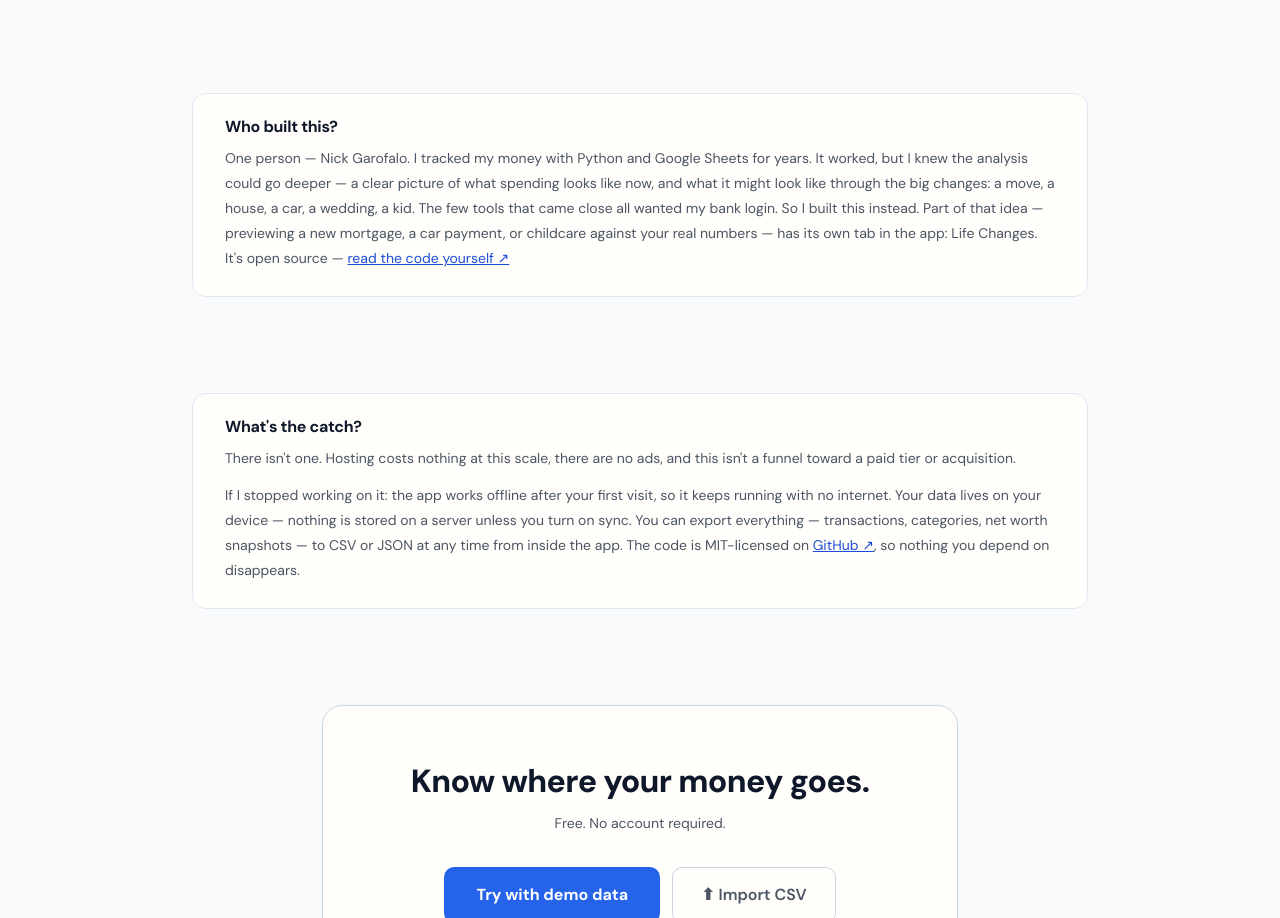
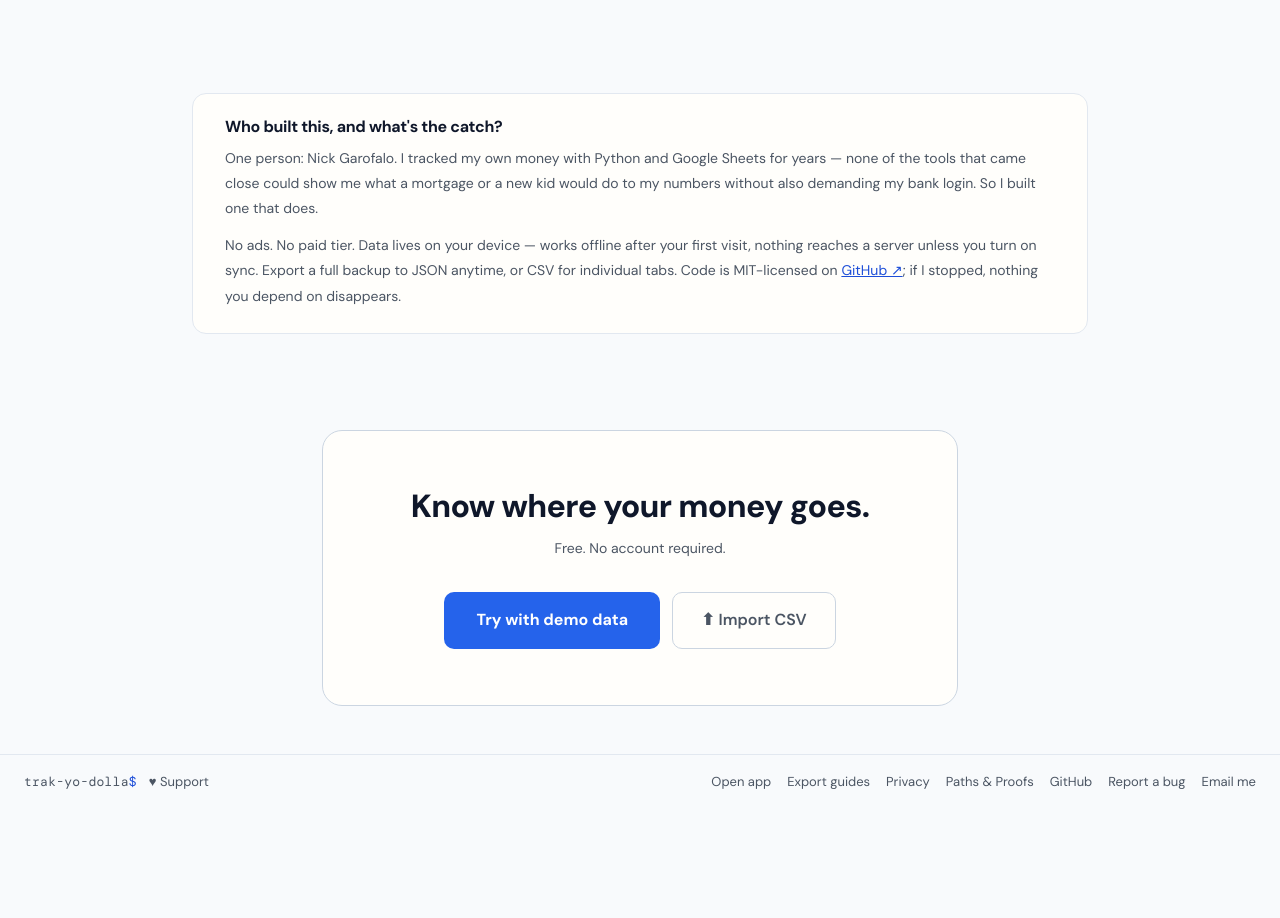
Before and after one commit to gflo247/trak-yo-dollas, a website: page index.html in a window 1280 px wide. Shown: the part 3834-4752 px from the top of the page. After the commit the page ends 4642 px from the top, so only its background shows below. Drawn offline with Linux system fonts and the light colour scheme.

Commit message:
Merge 'Who built this' and 'What's the catch' into one tighter section

```diff
--- a/index.html
+++ b/index.html
@@ -516,20 +516,12 @@ footer{border-top:1px solid var(--border);padding:1rem 1.5rem;display:flex;align
   </div>
 </section>
 
-<!-- Who built this -->
+<!-- Who built this / What's the catch -->
 <section class="section">
   <div style="background:var(--bg-card);border:1px solid var(--border);border-radius:14px;padding:1.5rem 2rem">
-    <h2 style="font-size:var(--text-md);font-weight:700;color:var(--text-bright);margin-bottom:.6rem">Who built this?</h2>
-    <p style="font-size:14px;color:var(--text-secondary);line-height:1.8;font-weight:var(--fw-normal);margin:0">One person — Nick Garofalo. I tracked my money with Python and Google Sheets for years. It worked, but I knew the analysis could go deeper — a clear picture of what spending looks like now, and what it might look like through the big changes: a move, a house, a car, a wedding, a kid. The few tools that came close all wanted my bank login. So I built this instead. Part of that idea — previewing a new mortgage, a car payment, or childcare against your real numbers — has its own tab in the app: Life Changes. It's open source — <a href="https://github.com/gflo247/trak-yo-dollas" target="_blank" rel="noopener noreferrer" style="color:var(--accent-blue-light)">read the code yourself ↗</a></p>
-  </div>
-</section>
-
-<!-- What's the catch -->
-<section class="section">
-  <div style="background:var(--bg-card);border:1px solid var(--border);border-radius:14px;padding:1.5rem 2rem">
-    <h2 style="font-size:var(--text-md);font-weight:700;color:var(--text-bright);margin-bottom:.6rem">What's the catch?</h2>
-    <p style="font-size:14px;color:var(--text-secondary);line-height:1.8;font-weight:var(--fw-normal);margin:0">There isn't one. Hosting costs nothing at this scale, there are no ads, and this isn't a funnel toward a paid tier or acquisition.</p>
-    <p style="font-size:14px;color:var(--text-secondary);line-height:1.8;font-weight:var(--fw-normal);margin:.75rem 0 0">If I stopped working on it: the app works offline after your first visit, so it keeps running with no internet. Your data lives on your device — nothing is stored on a server unless you turn on sync. You can export everything — transactions, categories, net worth snapshots — to CSV or JSON at any time from inside the app. The code is MIT-licensed on <a href="https://github.com/gflo247/trak-yo-dollas" target="_blank" rel="noopener noreferrer" style="color:var(--accent-blue-light)">GitHub ↗</a>, so nothing you depend on disappears.</p>
+    <h2 style="font-size:var(--text-md);font-weight:700;color:var(--text-bright);margin-bottom:.6rem">Who built this, and what's the catch?</h2>
+    <p style="font-size:14px;color:var(--text-secondary);line-height:1.8;font-weight:var(--fw-normal);margin:0">One person: Nick Garofalo. I tracked my own money with Python and Google Sheets for years — none of the tools that came close could show me what a mortgage or a new kid would do to my numbers without also demanding my bank login. So I built one that does.</p>
+    <p style="font-size:14px;color:var(--text-secondary);line-height:1.8;font-weight:var(--fw-normal);margin:.75rem 0 0">No ads. No paid tier. Data lives on your device — works offline after your first visit, nothing reaches a server unless you turn on sync. Export a full backup to JSON anytime, or CSV for individual tabs. Code is MIT-licensed on <a href="https://github.com/gflo247/trak-yo-dollas" target="_blank" rel="noopener noreferrer" style="color:var(--accent-blue-light)">GitHub ↗</a>; if I stopped, nothing you depend on disappears.</p>
   </div>
 </section>
 
```
